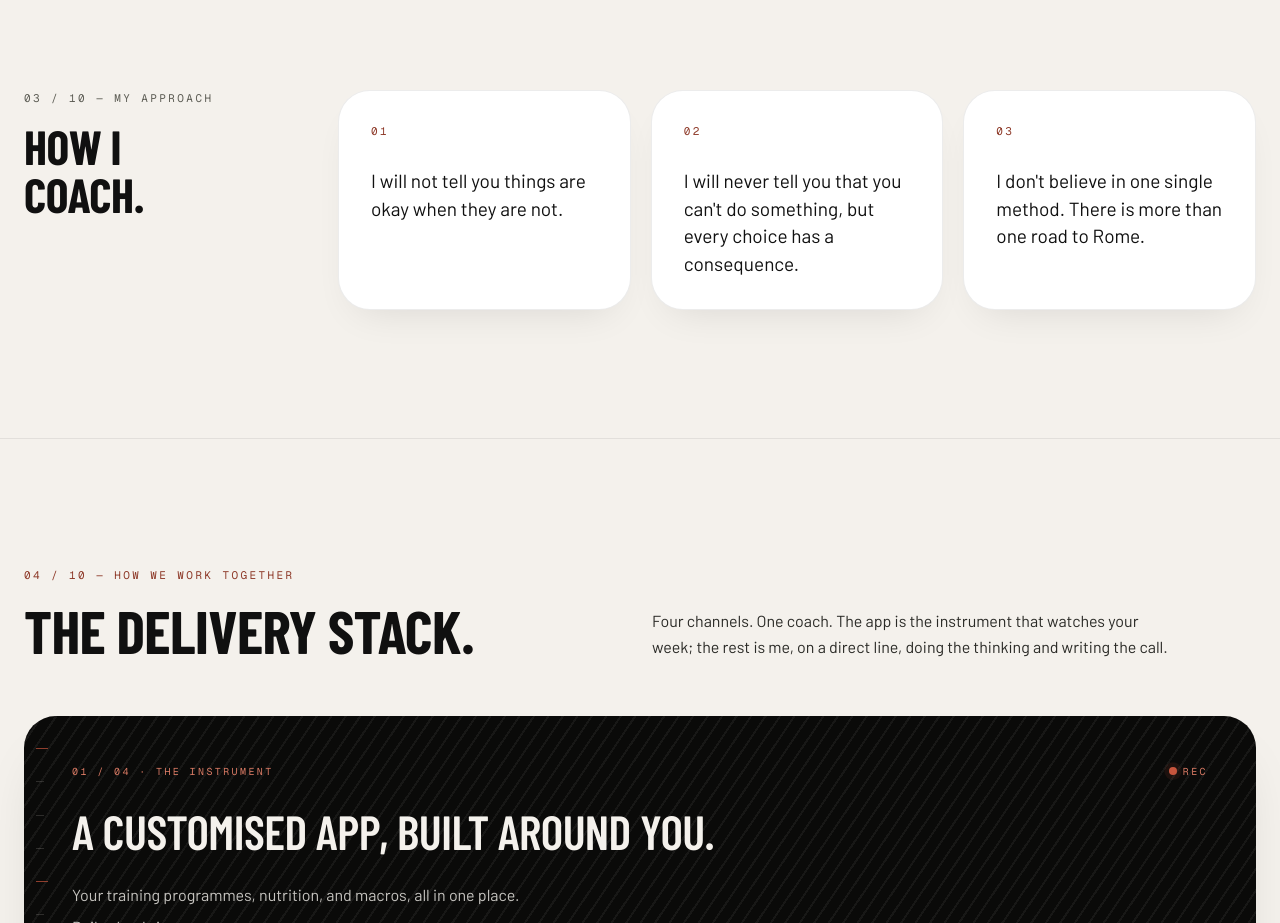
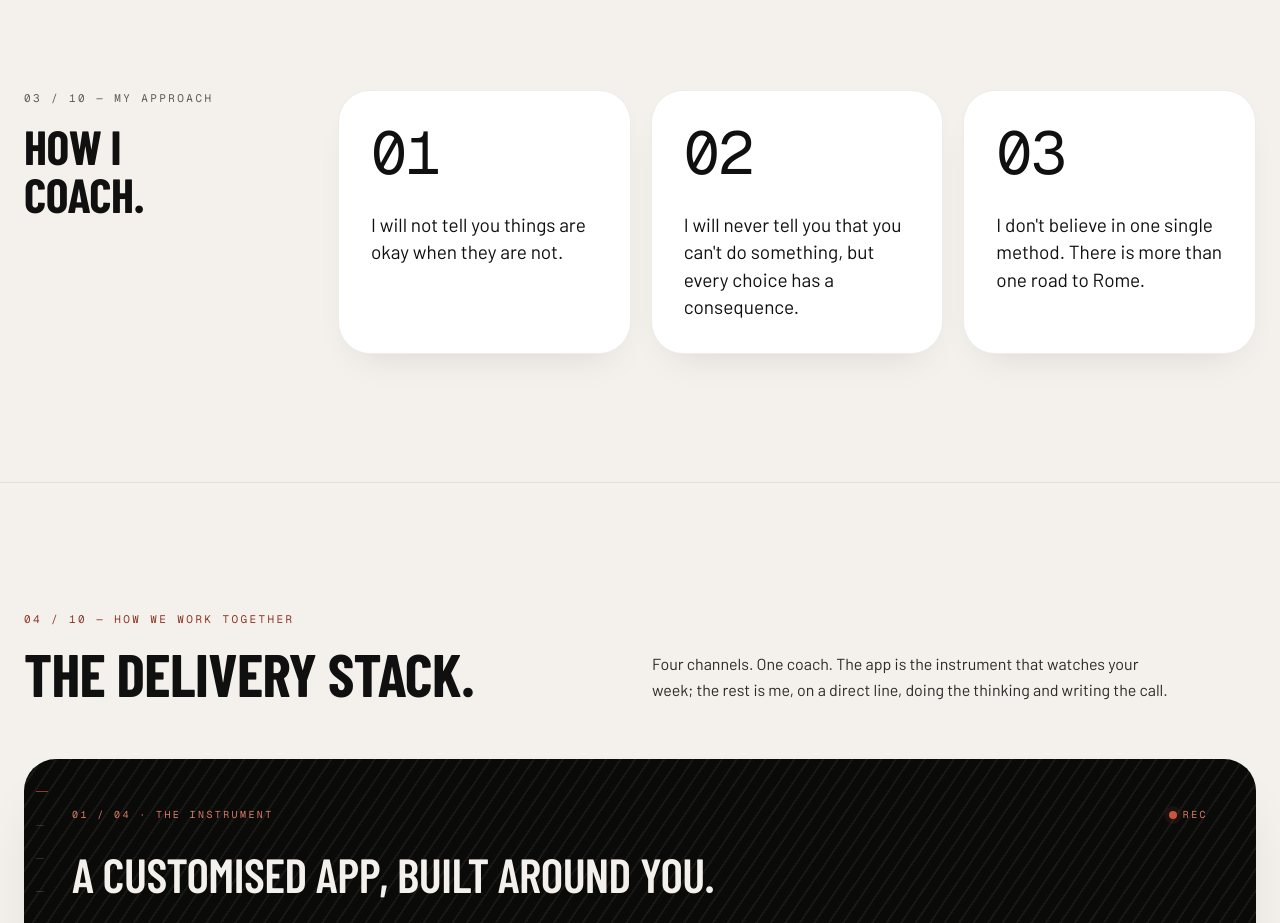
Before and after one commit to coachedbymattj/Matt-Coaching-Website-V2, a Next.js app: page / in a window 1280 px wide. Shown: the part 2140-3063 px from the top of the page. Built offline with nearby package versions, Linux system fonts and the light colour scheme; no server answers.

Commit message:
design: enlarge principle numbers
Co-Authored-By: Claude Opus 4.7 (1M context) <noreply@anthropic.com>

```diff
--- a/app/components/home/Principles.tsx
+++ b/app/components/home/Principles.tsx
@@ -36,7 +36,7 @@ export function HomePrinciples() {
               {principles.map((p, i) => (
                 <Reveal key={p.n} delay={i * 0.06}>
                   <li className="flex h-full flex-col gap-7 rounded-4xl border hairline bg-white p-8 shadow-diffusion-sm">
-                    <div className="font-mono text-[11px] uppercase tracking-[0.22em] text-ember-deep">
+                    <div className="font-mono text-5xl leading-none tracking-tight text-ink-900 tabular-nums md:text-6xl">
                       {p.n}
                     </div>
                     <p className="text-[19px] leading-[1.45] text-ink-900">
```
